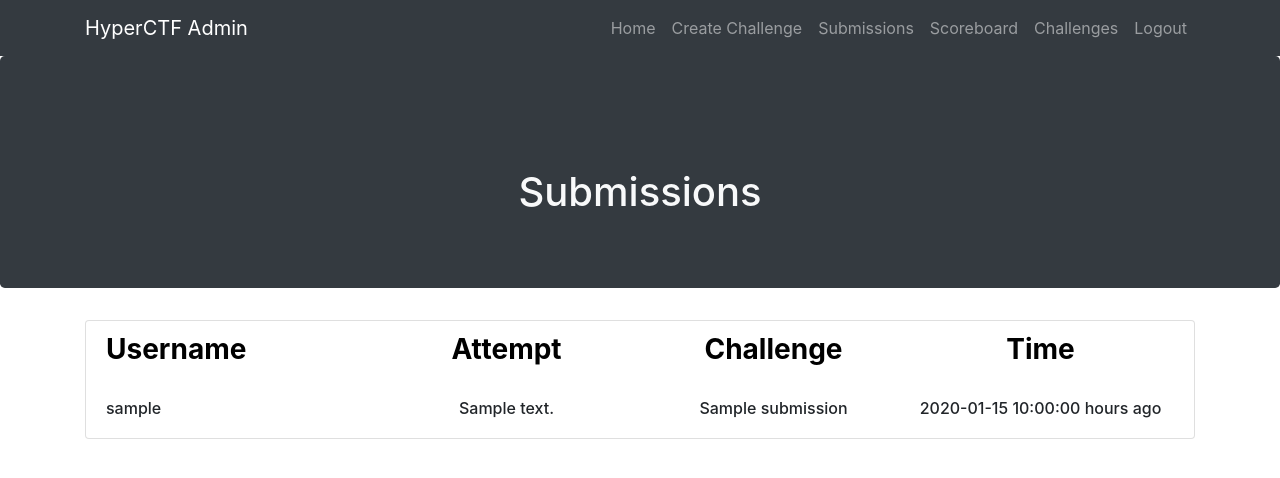
After one commit to CCLDArjun/Quizer, a Flask app: template templates/admin_templates/admin_submissions.html in a window 1280 px wide. The commit adds this page. Shown: the top 478 px of the page. Run offline with Flask 2, Linux system fonts and the light colour scheme; the template is opened without the code that fills it: most values are stand-ins (such as "Sample title", 1, 10 or a date in 2020); some libraries are stand-ins or nearby versions.

Commit message:
added working submissions page

```diff
--- a/blueprints/admin/routes.py
+++ b/blueprints/admin/routes.py
@@ -28,6 +28,10 @@ def check_admin():
 @mod.route('/')
 def homepage():
 	return render_template("admin_templates/index.html")
+
+@mod.route("/submissions/")
+def submissions():
+	return render_template("admin_templates/admin_submissions.html", submissions=ChallengeAttempt.get_submissions())
 
 @mod.route('/add_challenge/', methods=["GET", "POST"])
 def add_challenge():
--- a/blueprints/challenges/routes.py
+++ b/blueprints/challenges/routes.py
@@ -12,6 +12,7 @@ from pygal.style import Style
 import datetime
 import os
 from blueprints import *
+from blueprints.utils import ChallengeAttempt
 
 mod = Blueprint('challenges', __name__)
 
@@ -84,12 +85,12 @@ def catch_all(path):
 		if challenge in User.query.filter_by(username=session['username']).first().solved_challenges:
 			return render_template("answer_challenge.html", challenge=challenge, solved=True, num_solves=challenge.solved_users.count(), graph_data=get_challenge_graph(challenge.name))
 		if request.method == "POST":
-			print("hi")
 			user=User.query.filter_by(username=session['username'])[0]
 			user.tries += 1
 			challenge.tries += 1
 			db.session.commit()
 			attempted_answer = str(request.form['answer'])
+			ChallengeAttempt.add(challenge.name, session['username'], datetime.datetime.utcnow(), attempted_answer)
 			if challenge.answer == attempted_answer:
 				flash('Correct!', at.green.value)
 				user.points += challenge.points
--- a/templates/admin_templates/admin_header.html
+++ b/templates/admin_templates/admin_header.html
@@ -34,6 +34,9 @@
             <a class="nav-link" href="/admin/add_challenge/">Create Challenge</a>
           </li>
           <li class="nav-item">
+            <a class="nav-link" href="/admin/submissions/">Submissions</a>
+          </li>
+          <li class="nav-item">
             <a class="nav-link" href="/scoreboard/">Scoreboard</a>
           </li>
           <li class="nav-item">
--- /dev/null
+++ b/templates/admin_templates/admin_submissions.html
@@ -0,0 +1,38 @@
+{% extends "admin_templates/admin_header.html"%}
+{% block body %}
+<link rel="stylesheet" href="../static/css/bootstrap.min.css">
+<div class="jumbotron bg-dark">
+	<div class="container">
+		<div class="row">
+			<div class="col-lg-12 text-center">
+				<h1 class="mt-5 text-light">Submissions</h1>
+			</div>
+		</div>
+	</div>
+</div>
+<div class="container">
+	<div class="list-group">
+		<a class="list-group-item">
+			<div id="header">
+			  <h3 style="float: left; width: 25%; text-align: left; color:black;"><strong>Username</strong></h3>
+			  <h3 style="float: left; width: 25%; text-align: center; color:black;"><strong>Attempt</strong></h3>
+			  <h3 style="float: left; width: 25%; text-align: center; color:black;"><strong>Challenge</strong></h3>
+			  <h3 style="float: left; width: 25%; text-align: center; color:black;"><strong>Time</strong></h3>
+			</div>
+		</a>
+
+		{% for submission in submissions %}
+		<a class="list-group-item">
+		  <div id="header">
+		    <h6 style="float: left; width: 25%; text-align: left;"> {{ submission.username }} </h6>
+		    <h6 style="float: left; width: 25%; text-align: center;"> {{ submission.content }} </h6>
+		    <h6 style="float: left; width: 25%; text-align: center;"> {{ submission.challenge_name }} </h6>
+		    <h6 style="float: left; width: 25%; text-align: center;"> {{ submission.time }} hours ago</h6>
+		  </div>
+		</a>
+		{% endfor %}
+	</div>
+</div>
+<script src="/static/js/jquery/jquery.min.js"></script>
+<script src="/static/js/bootstrap/js/bootstrap.bundle.min.js"></script>
+{% endblock %}
```
Also changed, not shown: blueprints/utils.py (+22 -18 lines), databases/users.db, 1 other file.
